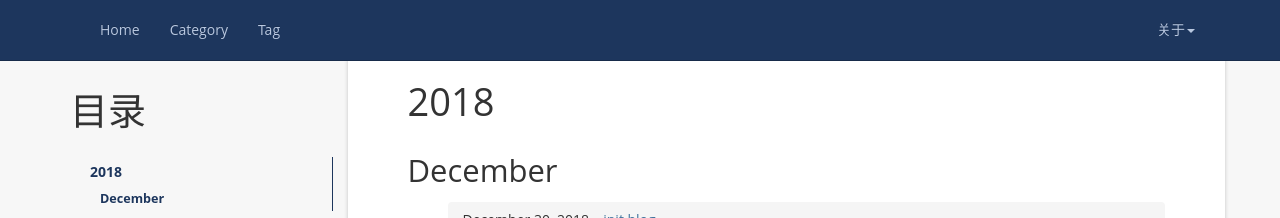
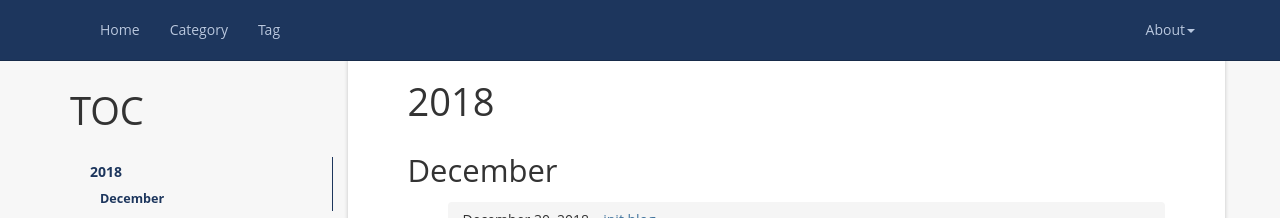
Before and after one commit to weqopy/weqopy.github.io, a Jekyll site: the page built from index.html, in a window 1280 px wide. Shown: the top 218 px of the page. Built offline with Jekyll 4.4.1, drawn with Linux system fonts in a browser that asks for light colours; nearby versions of some CDN libraries; the list of posts is cut into pages by our own code.

Commit message:
mod words

```diff
--- a/_includes/header.html
+++ b/_includes/header.html
@@ -21,7 +21,7 @@
       </ul>
       <ul class="nav navbar-nav navbar-right">
         <li class="dropdown">
-          <a href="#" class="dropdown-toggle" data-toggle="dropdown">关于<b class="caret"></b></a>
+          <a href="#" class="dropdown-toggle" data-toggle="dropdown">About<b class="caret"></b></a>
           <ul class="dropdown-menu">
             <li><a rel="nofollow" target="_blank" href="{{site.github}}">Github</a></li>
           </ul>
--- a/categories/index.html
+++ b/categories/index.html
@@ -9,7 +9,7 @@ header: Posts By Category
     <div class="col-md-3">
       <div class="sidebar hidden-print" role="complementary">
         <div id="navigation">
-        	<h1>目录</h1>
+        	<h1>TOC</h1>
       		<ul class="nav sidenav">
 				{% if site.categories.first[0] == null %}
 					{% for category in site.categories %}
--- a/index.html
+++ b/index.html
@@ -7,7 +7,7 @@ layout: default
         <div class="col-md-3">
           <div class="sidebar hidden-print" role="complementary">
             <div id="navigation">
-              <h1>目录</h1>
+              <h1>TOC</h1>
               <ul class="nav sidenav">
                 {% for post in site.posts  %}
                   {% capture this_year %}{{ post.date | date: "%Y" }}{% endcapture %}
@@ -37,11 +37,6 @@ layout: default
                   {% endif %}
                 {% endfor %}
               </ul>
-              <!-- <div style="height: 200px;width: 200px;">
-
-                <script type="text/javascript" src="//rf.revolvermaps.com/0/0/8.js?i={{ site.revolvermaps }}&amp;m=0&amp;c=ff0000&amp;cr1=ffffff&amp;f=arial&amp;l=33" async="async">
-                </script>
-              </div> -->
             </div>
           </div>
         </div>
--- a/tag/index.html
+++ b/tag/index.html
@@ -9,7 +9,7 @@ header: Posts By Tag
     <div class="col-md-3">
       <div class="sidebar hidden-print" role="complementary">
         <div id="navigation">
-        	<h1>目录</h1>
+        	<h1>TOC</h1>
       		<ul class="nav sidenav">
 			  	{% if site.tags.first[0] == null %}
 				  	{% for tag in site.tags %}
```
Also changed, not shown: other parts of categories/index.html (+1 -1 lines), other parts of tag/index.html (+1 -1 lines).
